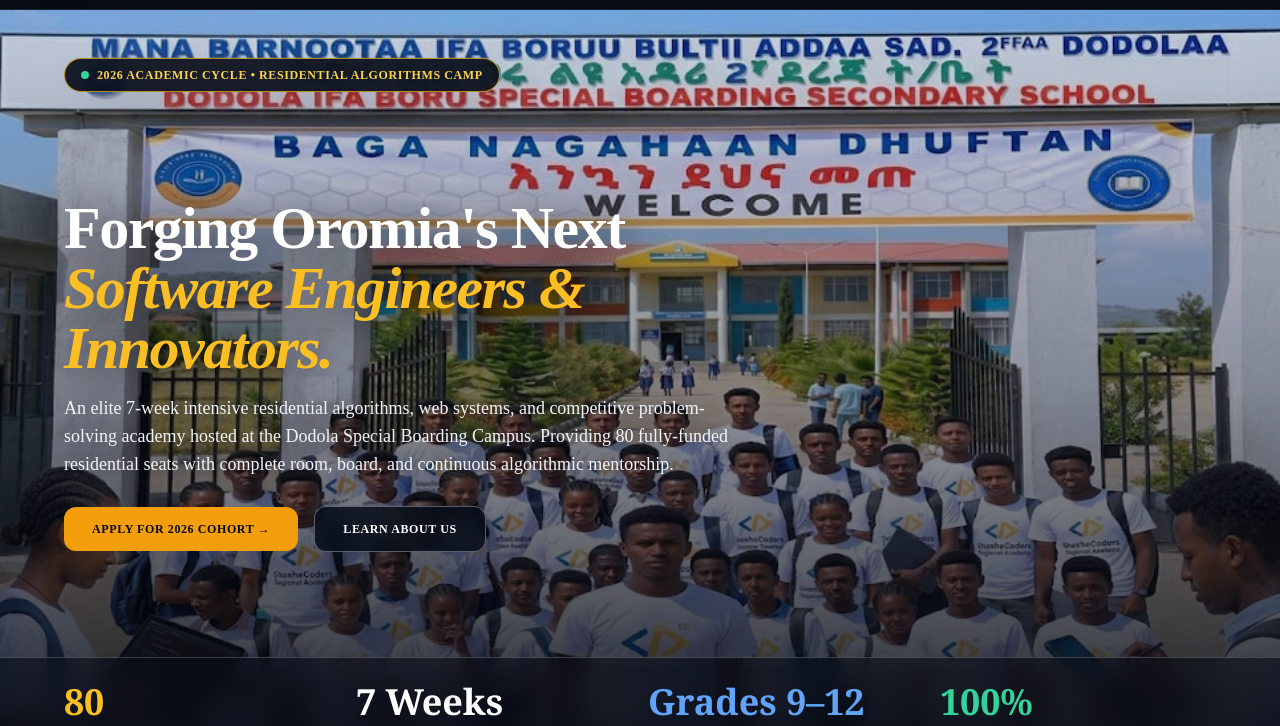
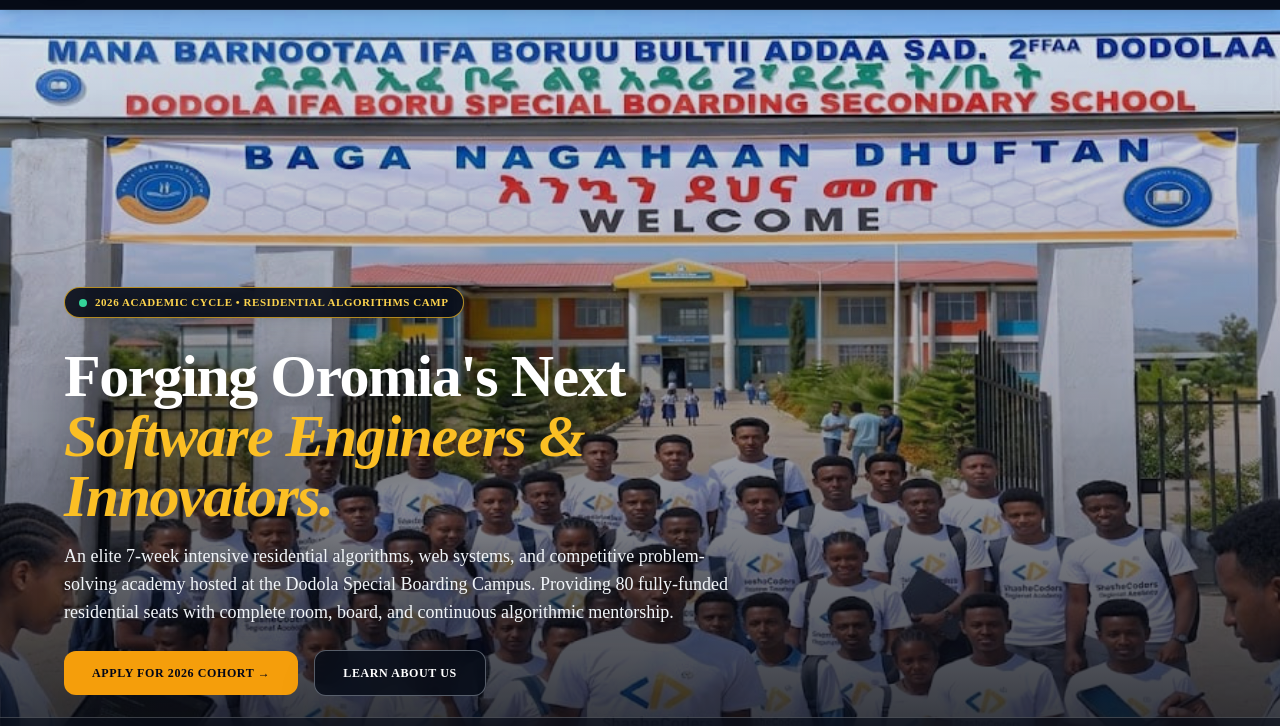
Before and after one commit to Gosa-n-geleto/shashecoders-portal, a website: page public/index.html in a window 1280 px wide. Shown: the part 59-785 px from the top of the page. Drawn offline with nearby package versions, Linux system fonts and the light colour scheme.

Commit message:
Update index.html

```diff
--- a/public/index.html
+++ b/public/index.html
@@ -8,7 +8,7 @@
   <meta name="google-site-verification" content="1GTeXLRWbTrtG-hxxjmEKcxbqKOfkJRX9TCVPUAtU7g" />
 
   <!-- Primary Google Search Engine SEO Tags -->
-  <title>ShasheCoders Academy | Full Funded Merit Based Summer Camp & Algorithms Initiative</title>
+  <title>ShasheCoders Academy | Residential Summer Camp & Algorithms Initiative</title>
   <meta name="title" content="ShasheCoders Academy | Residential Summer Camp & Algorithms Initiative">
   <meta name="description" content="Official portal of the ShasheCoders Regional Initiative — an elite 7-week residential algorithms, computer science, and systems academy hosted at Dodola Special Boarding Campus in Oromia, Ethiopia. Providing 80 fully-funded seats.">
   <meta name="keywords" content="Shashe Coders, ShasheCoders, Dodola Ifa Boru, Oromia coding camp, algorithms academy, Gosa Negeso, Muhafiz Ahmed, Kalid Beshir, Dr Dida Midekso">
@@ -45,7 +45,7 @@
 <body class="bg-[#060911] text-[#E2E8F0] min-h-screen flex flex-col justify-between overflow-x-hidden antialiased">
 
   <!-- Translucent Glassmorphism Header -->
-  <header class="border-b border-[#1E293B]/80 bg-[#070C18]/95 backdrop-blur-md sticky top-0 z-50">
+  <header class="border-b border-[#1E293B]/80 bg-[#070C18]/95 backdrop-blur-md sticky top-0 z-50 shadow-lg">
     <div class="w-full px-4 lg:px-10 py-3 flex flex-wrap items-center justify-between gap-3">
       <div class="flex items-center gap-3">
         <div class="w-11 h-11 border border-blue-500/50 bg-[#1E3A8A]/40 rounded-lg overflow-hidden flex items-center justify-center text-white font-bold text-lg shadow-md flex-shrink-0">
@@ -88,33 +88,36 @@
   <!-- Main Body Content -->
   <main class="flex-1 w-full">
 
-    <!-- 1. FULL EDGE-TO-EDGE HERO DASHBOARD (DODO11.JPG WITH UNCLUTTERED SPACING) -->
+    <!-- 1. FULL EDGE-TO-EDGE HERO DASHBOARD -->
     <section id="view-overview" class="w-full space-y-8">
 
-      <div class="relative w-full min-h-[620px] sm:min-h-[700px] lg:min-h-[760px] flex flex-col justify-between overflow-hidden shadow-2xl">
-
-        <!-- Campus Image (dodo11.jpg) -->
+      <div class="relative w-full min-h-[660px] sm:min-h-[740px] lg:min-h-[820px] flex flex-col justify-between overflow-hidden shadow-2xl">
+
+        <!-- Campus Image Aligned to Top (Sky & Banner Completely Visible) -->
         <img
           src="/dodo11.jpg"
           alt="Dodola Special Boarding School Scholars"
-          class="absolute inset-0 w-full h-full object-cover object-center scale-100 filter brightness-100 contrast-105"
+          class="absolute inset-0 w-full h-full object-cover object-[center_top] filter brightness-105 contrast-105"
           onerror="this.onerror=null; this.src='/shasheco.jpg';"
         />
 
-        <!-- Sheer Blue-Black Tint -->
-        <div class="absolute inset-0 bg-gradient-to-t from-[#060911]/90 via-[#070C18]/30 to-transparent pointer-events-none"></div>
-        <div class="absolute inset-0 bg-blue-950/15 mix-blend-multiply pointer-events-none"></div>
-
-        <!-- Top Status Tagline with Clear Top Margin -->
-        <div class="relative z-10 px-6 sm:px-10 lg:px-16 pt-10 sm:pt-12">
-          <div class="inline-flex items-center gap-2 px-4 py-2 rounded-full bg-[#070C18]/90 border border-amber-400/70 text-amber-300 text-xs font-bold uppercase tracking-wider backdrop-blur-md shadow-2xl">
-            <span class="w-2 h-2 rounded-full bg-emerald-400 animate-ping"></span>
-            2026 ACADEMIC CYCLE • RESIDENTIAL ALGORITHMS CAMP
-          </div>
-        </div>
-
-        <!-- Center Typography -->
-        <div class="relative z-10 max-w-4xl px-6 sm:px-10 lg:px-16 space-y-4 my-auto py-8">
+        <!-- Sheer Tint for Depth -->
+        <div class="absolute inset-0 bg-gradient-to-t from-[#060911]/95 via-[#070C18]/30 to-transparent pointer-events-none"></div>
+        <div class="absolute inset-0 bg-blue-950/10 mix-blend-multiply pointer-events-none"></div>
+
+        <!-- Upper Banner Clear Spacer (Leaves Sky and School Name Fully Unobstructed) -->
+        <div class="w-full h-44 sm:h-52 lg:h-64 pointer-events-none"></div>
+
+        <!-- Center Content with Status Pill Directly Above Title -->
+        <div class="relative z-10 max-w-4xl px-6 sm:px-10 lg:px-16 space-y-4 my-auto py-4">
+
+          <div>
+            <div class="inline-flex items-center gap-2 px-3.5 py-1.5 rounded-full bg-[#070C18]/90 border border-amber-400/70 text-amber-300 text-[11px] font-bold uppercase tracking-wider backdrop-blur-md shadow-xl mb-3">
+              <span class="w-2 h-2 rounded-full bg-emerald-400 animate-ping"></span>
+              2026 ACADEMIC CYCLE • RESIDENTIAL ALGORITHMS CAMP
+            </div>
+          </div>
+
           <h1 class="text-4xl sm:text-5xl lg:text-6xl font-bold text-white tracking-tight leading-[1.14] drop-shadow-[0_4px_24px_rgba(0,0,0,0.95)]">
             Forging Oromia's Next <br>
             <span class="text-amber-400 italic">Software Engineers &amp; Innovators.</span>
@@ -124,7 +127,7 @@
             An elite 7-week intensive residential algorithms, web systems, and competitive problem-solving academy hosted at the Dodola Special Boarding Campus. Providing 80 fully-funded residential seats with complete room, board, and continuous algorithmic mentorship.
           </p>
 
-          <div class="pt-3 flex flex-wrap items-center gap-4">
+          <div class="pt-2 flex flex-wrap items-center gap-4">
             <button onclick="navigate('apply')" class="px-7 py-3.5 bg-[#F59E0B] hover:bg-[#D97706] text-slate-950 font-bold text-xs uppercase tracking-wider rounded-xl shadow-2xl transition-all transform hover:-translate-y-0.5 active:translate-y-0">
               Apply for 2026 Cohort →
             </button>
@@ -211,7 +214,7 @@
         </div>
       </div>
 
-      <!-- Founding Leadership & Faculty Section (Horizontal Touch Swipe on Mobile) -->
+      <!-- Founding Leadership & Faculty Section -->
       <div class="space-y-4">
         <div class="border-b border-[#1E293B] pb-3 flex justify-between items-end">
           <div>
@@ -307,7 +310,7 @@
         </div>
       </div>
 
-      <!-- Large Card: Founders & Administration Collaboration Showcase -->
+      <!-- Founders & School Administration Showcase -->
       <div class="space-y-6 pt-4">
         <div class="border-b border-[#1E293B] pb-3">
           <span class="text-xs font-bold text-amber-400 uppercase tracking-wider block">Institutional Partnership &amp; Governance</span>
@@ -790,7 +793,6 @@
         <button onclick="closePhotoModal()" class="text-slate-400 hover:text-white text-2xl font-bold px-2 leading-none">✕</button>
       </div>
 
-      <!-- Modal Canvas using object-contain to prevent photo cutoff -->
       <div class="w-full flex-1 min-h-[300px] max-h-[65vh] rounded-xl overflow-hidden bg-[#090D16] border border-[#1E293B] flex items-center justify-center shadow-inner p-2">
         <img id="photo-modal-img" src="" alt="Portrait" class="max-w-full max-h-full object-contain mx-auto hidden">
         <div id="photo-modal-placeholder" class="text-5xl font-bold text-slate-400 hidden"></div>
@@ -930,7 +932,7 @@
           { day: "Tue", topic: "Conditionals & Boolean Algebra", theory: "Logical operators (AND, OR, NOT), truth tables, and branching.", practice: "Building an Ethiopian grade assessment and national score evaluator." },
           { day: "Wed", topic: "Iteration & Controlled Loops", theory: "While loops, for loops, break/continue invariants, and accumulator patterns.", practice: "Prime number detection and Fibonacci sequence generator." },
           { day: "Thu", topic: "Functions & Scope Lexicons", theory: "Parameters, return values, pure functions, and variable shadowing.", practice: "Refactoring scripts into clean, reusable modular units." },
-          { day: "Fri", topic: "DOM Manipulation & Events", theory: "Selecting elements, event listeners (click, input, submit).", practice: "Creating an interactive in-browser algorithmic calculator." }
+          { day: "Fri", topic: "DOM Manipulation & Events", theory: "Selecting elements, event listeners (click, net/submit).", practice: "Creating an interactive in-browser algorithmic calculator." }
         ],
         outcomes: [
           "Think procedurally and break down word problems into conditional branches.",
```
